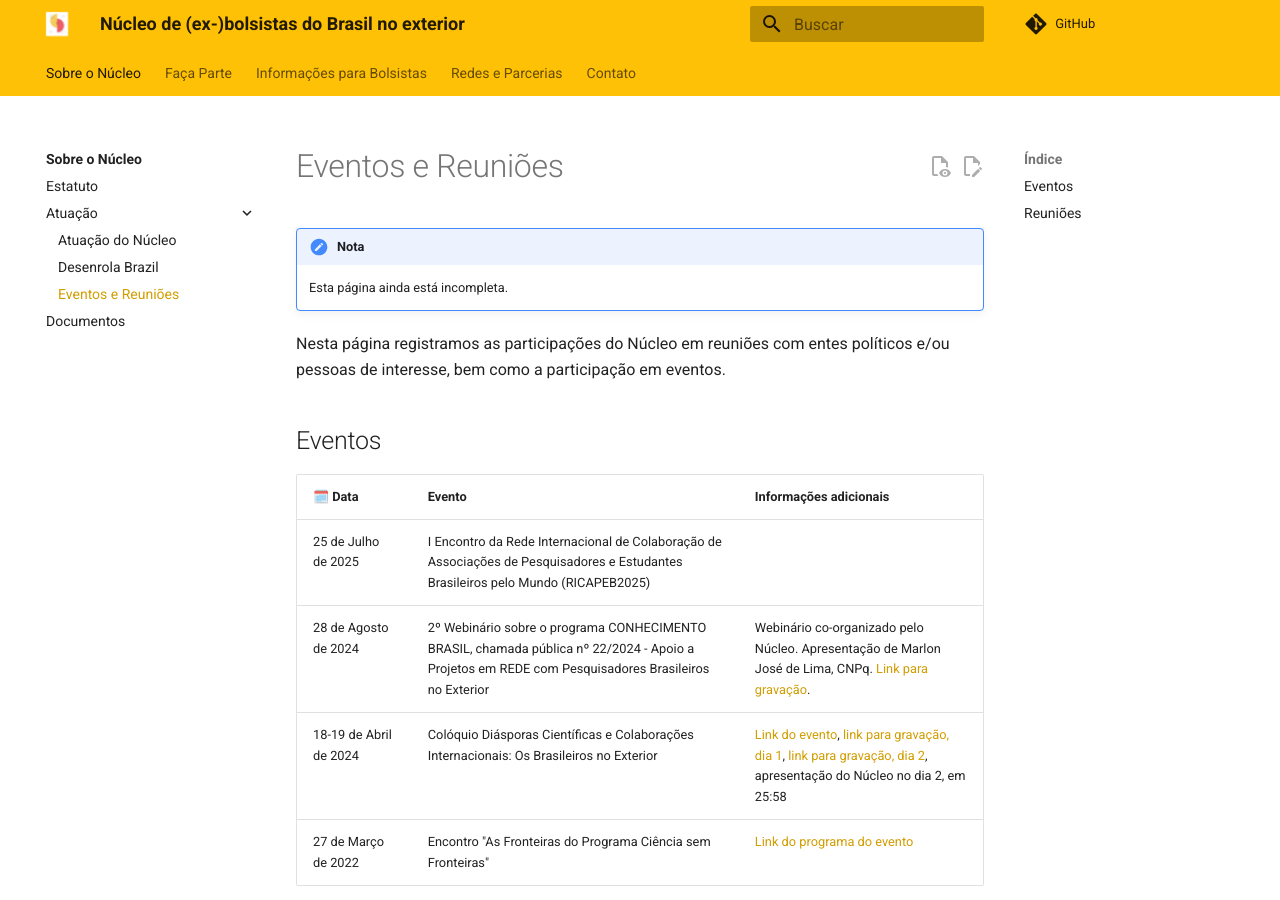
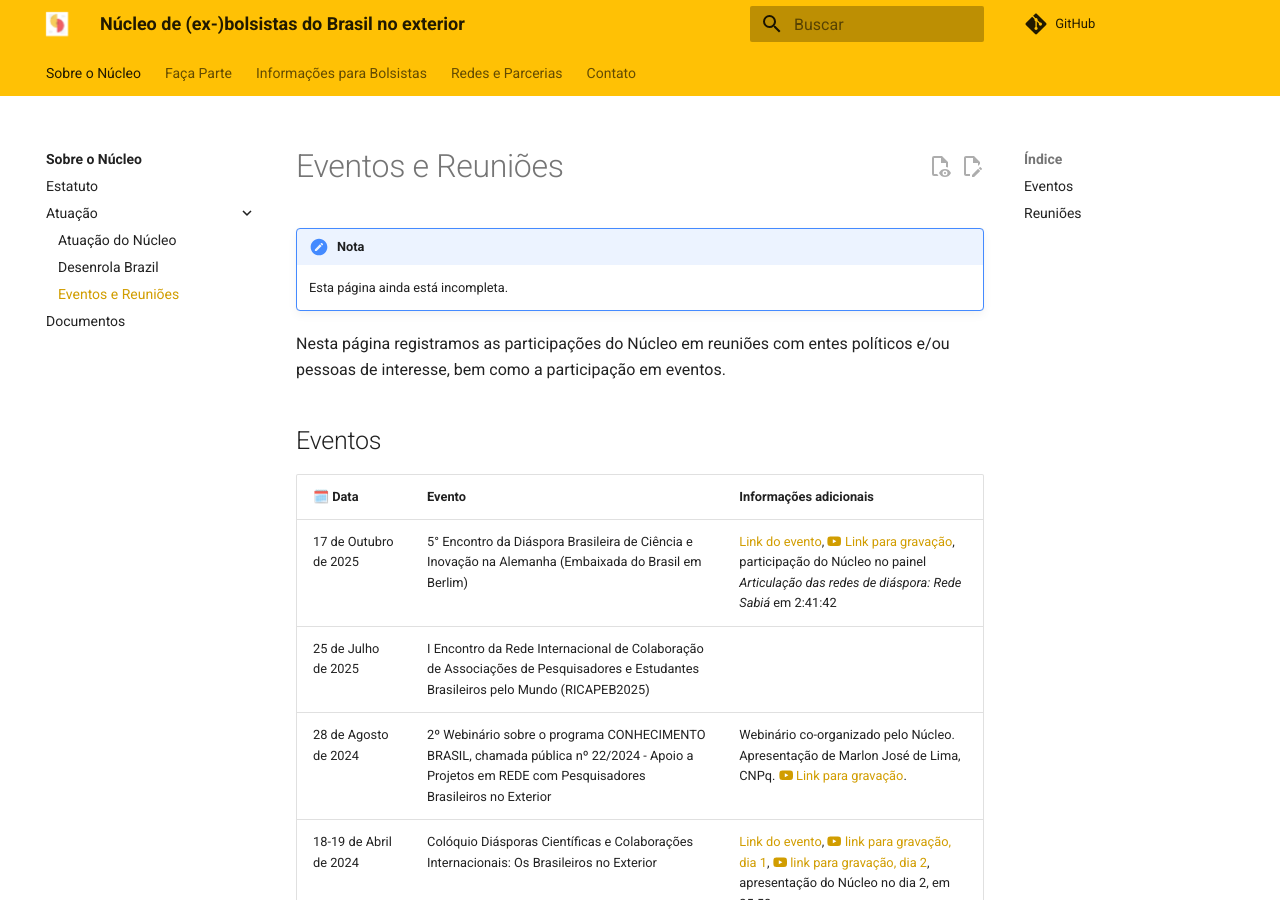
Before and after one commit to exbolsistas/exbolsistas.github.io, an MkDocs documentation site: the page built from docs/eventos-reunioes.md, in a window 1280 px wide and 900 px high. Built offline with MkDocs 1.6.1 and Material for MkDocs 9.7.7, drawn with Linux system fonts in a browser that asks for light colours; comment, search, counter and statistics services are not loaded.

Commit message:
docs: Atualização na página de eventos
Adicionada o 5° Encontro da Diáspora Brasileira de Ciência e Inovação na
Alemanha.

Adicionado logo do YouTube em links para as gravações.

Alteração no uso de links no formato MarkDown.

```diff
--- a/docs/eventos-reunioes.md
+++ b/docs/eventos-reunioes.md
@@ -7,14 +7,20 @@ Nesta página registramos as participações do Núcleo em reuniões com entes p
 
 ## Eventos
 
-| 🗓️ Data             | Evento                                                                                                                                             | Informações adicionais                                                                                                                                                                                                                                              |
-| ---------------------- | -------------------------------------------------------------------------------------------------------------------------------------------------- | ------------------------------------------------------------------------------------------------------------------------------------------------------------------------------------------------------------------------------------------------------------------- |
-| 25 de Julho de 2025    | I Encontro da Rede Internacional de Colaboração de Associações de Pesquisadores e Estudantes Brasileiros pelo Mundo (RICAPEB2025)                  |                                                                                                                                         |
-| 28 de Agosto de 2024   | 2º Webinário sobre o programa CONHECIMENTO BRASIL, chamada pública nº 22/2024 - Apoio a Projetos em REDE com Pesquisadores Brasileiros no Exterior | Webinário co-organizado pelo Núcleo. Apresentação de Marlon José de Lima, CNPq. [Link para gravação][link-gr-2webinario-cb].                                                                                                                                        |
-| 18-19 de Abril de 2024 | Colóquio Diásporas Científicas e Colaborações Internacionais: Os Brasileiros no Exterior                                                           | [Link do evento](https://sephis.org/coloquio_diasporas_cientificas/), [link para gravação, dia 1](https://www.youtube.com/watch?v=o0o2mnEZwtM), [link para gravação, dia 2](https://www.youtube.com/watch?v=lVn7A71D1jw), apresentação do Núcleo no dia 2, em 25:58 |
-| 27 de Março de 2022    | Encontro "As Fronteiras do Programa Ciência sem Fronteiras"                                                                                        | [Link do programa do evento][programa-fronteiras-do-csf]                                                                                                                                                                                                            |
+| 🗓️ Data             | Evento                                                                                                                                             | Informações adicionais                                                                                                                                                                                                                                |
+| ---------------------- | -------------------------------------------------------------------------------------------------------------------------------------------------- | ----------------------------------------------------------------------------------------------------------------------------------------------------------------------------------------------------------------------------------------------------- |
+| 17 de Outubro de 2025  | 5° Encontro da Diáspora Brasileira de Ciência e Inovação na Alemanha (Embaixada do Brasil em Berlim)                                               | [Link do evento][5o-encontro-berlim], [:fontawesome-brands-youtube: Link para gravação][gr-5o-encontro-berlim], participação do Núcleo no painel _Articulação das redes de diáspora: Rede Sabiá_ em 2:41:42                                           |
+| 25 de Julho de 2025    | I Encontro da Rede Internacional de Colaboração de Associações de Pesquisadores e Estudantes Brasileiros pelo Mundo (RICAPEB2025)                  |                                                                                                                                                                                                                                                       |
+| 28 de Agosto de 2024   | 2º Webinário sobre o programa CONHECIMENTO BRASIL, chamada pública nº 22/2024 - Apoio a Projetos em REDE com Pesquisadores Brasileiros no Exterior | Webinário co-organizado pelo Núcleo. Apresentação de Marlon José de Lima, CNPq. [:fontawesome-brands-youtube: Link para gravação][gr-2webinario-cb].                                                                                                  |
+| 18-19 de Abril de 2024 | Colóquio Diásporas Científicas e Colaborações Internacionais: Os Brasileiros no Exterior                                                           | [Link do evento][2024-col-diasporas], [:fontawesome-brands-youtube: link para gravação, dia 1][gr-2024-col-diasporas-1], [:fontawesome-brands-youtube: link para gravação, dia 2][gr-2024-col-diasporas-2], apresentação do Núcleo no dia 2, em 25:58 |
+| 27 de Março de 2022    | Encontro "As Fronteiras do Programa Ciência sem Fronteiras"                                                                                        | [Link do programa do evento][programa-fronteiras-do-csf]                                                                                                                                                                                              |
 
-[link-gr-2webinario-cb]: https://www.youtube.com/watch?v=hIlmx_3Bo2o
+[5o-encontro-berlim]: https://www.eventbrite.de/e/5o-encontro-da-diaspora-brasileira-de-ciencia-e-inovacao-na-alemanha-tickets-1602051973579
+[gr-5o-encontro-berlim]: https://youtu.be/Ws3g6RbHYO8?si=OpchQ-Ja1SZd0De_&t=9703
+[gr-2webinario-cb]: https://www.youtube.com/watch?v=hIlmx_3Bo2o
+[2024-col-diasporas]: https://sephis.org/coloquio_diasporas_cientificas/
+[gr-2024-col-diasporas-1]: https://www.youtube.com/watch?v=o0o2mnEZwtM
+[gr-2024-col-diasporas-2]: https://www.youtube.com/watch?v=lVn7A71D1jw
 [programa-fronteiras-do-csf]: https://drive.google.com/file/d/1N8KWUd18tYXgD4SuUVt0kse9XOBwRDYM/view?usp=drive_link
 
 ## Reuniões
```
Also changed, not shown: docs/SUPPORT.md (+1 -1 lines).
